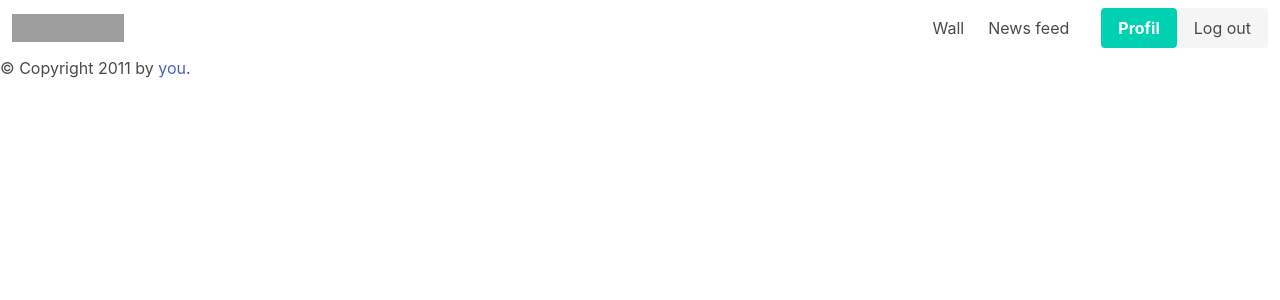
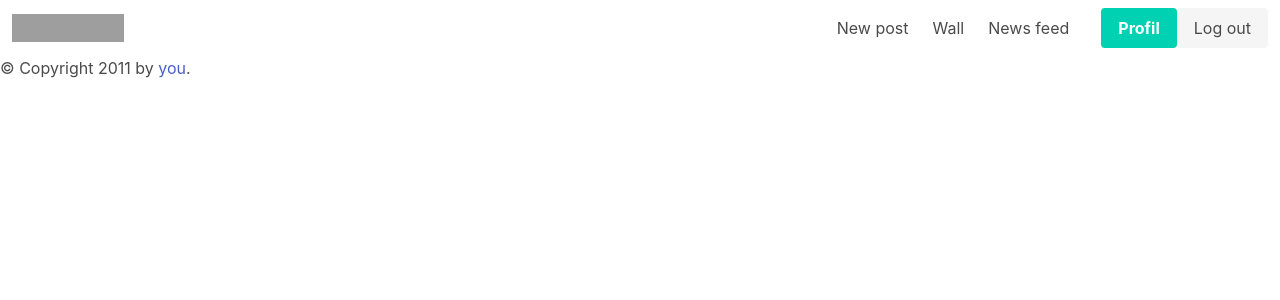
Before and after one commit to robin-arbona/social-network, a PHP site: template app/templates/main_template.twig in a window 1280 px wide. Shown: the top 300 px of the page. Run offline with PHP 8.4, Linux system fonts and the light colour scheme; the template is opened without the code that fills it: most values are stand-ins (such as "Sample title", 1, 10 or a date in 2020); some libraries are stand-ins or nearby versions; grey boxes are pictures that could not be loaded.

Commit message:
new post item in navabr

```diff
--- a/app/templates/navbar.twig
+++ b/app/templates/navbar.twig
@@ -13,6 +13,9 @@
 
         <div id="navbarBasicExample" class="navbar-menu">
             <div class="navbar-start">
+                <a class="navbar-item" href="{{pathPublic}}/wall">
+                    New post
+                </a>
                 <a class="navbar-item" href="{{pathPublic}}/wall">
                     Wall
                 </a>
```
